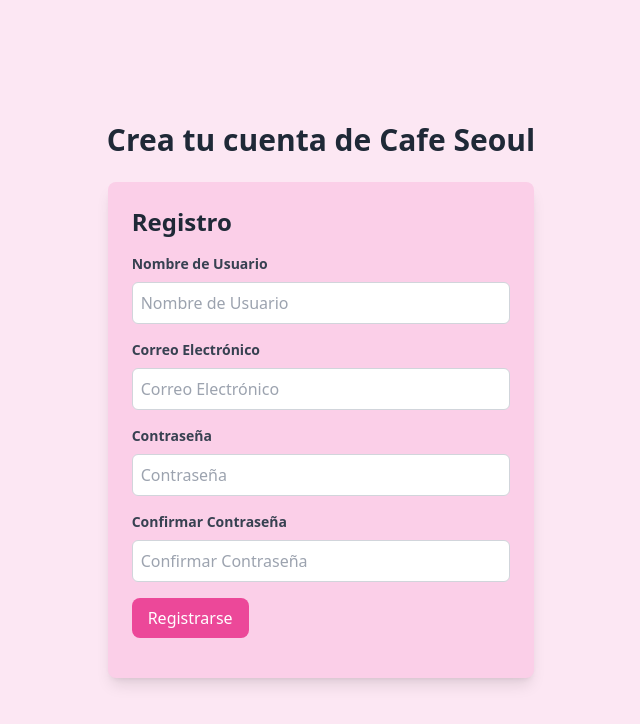
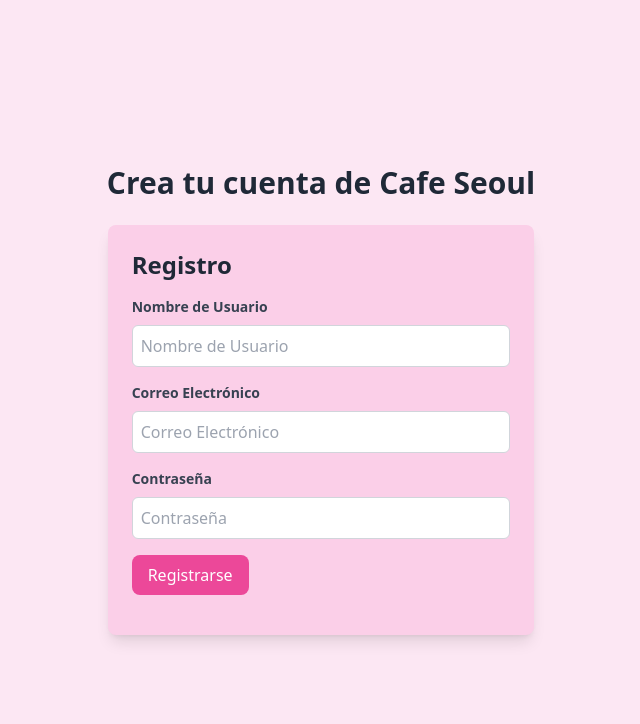
Before and after one commit to ErnestoDanielTafoyaMolina/cafe-seul, an Angular app: page /register in a window 1280 px wide. Shown: the top 724 px of the page, without its empty margins (319-959 px from the left). Built offline with nearby package versions, Linux system fonts and the light colour scheme.

Commit message:
formularios login/register
Creación de formularios para login y registro para conectarse con el Back. Genera un JWT en local storage y con ello permitirá proteger las rutas a futuro gracias al Token

```diff
--- a/src/app/pages/login/login.component.html
+++ b/src/app/pages/login/login.component.html
@@ -5,18 +5,18 @@
     <div class="w-1/3 bg-pink-200 p-6 rounded-lg shadow-lg">
         <h2 class="text-2xl font-semibold mb-4">Iniciar Sesión</h2>
 
-        <form>
+        <form [formGroup]="formulario" (ngSubmit)="onSubmit()">
             <div class="mb-4">
                 <label class="block text-gray-700 text-sm font-bold mb-2" for="email">Correo Electrónico</label>
-                <input class="w-full border border-gray-300 p-2 rounded-md" type="email" id="email" name="email" placeholder="Correo Electrónico" required>
+                <input class="w-full border border-gray-300 p-2 rounded-md" type="email" id="email" name="email" placeholder="Correo Electrónico" required formControlName="email">
             </div>
             <div class="mb-4">
                 <label class="block text-gray-700 text-sm font-bold mb-2" for="password">Contraseña</label>
-                <input class="w-full border border-gray-300 p-2 rounded-md" type="password" id="password" name="password" placeholder="Contraseña" required>
+                <input class="w-full border border-gray-300 p-2 rounded-md" type="password" id="password" name="password" placeholder="Contraseña" required formControlName="password">
             </div>
 
             <div class="flex items-center justify-between mb-4">
-                <!-- Cambia el color del botón a rosa más fuerte -->
+                <!-- El botón -->
                 <button class="bg-pink-500 text-white p-2 px-4 rounded-lg hover:bg-pink-600" type="submit">Iniciar Sesión</button>
                 <a class="text-blue-500 hover:underline" href="#">¿Olvidaste tu contraseña?</a>
             </div>
--- a/src/app/pages/login/login.component.ts
+++ b/src/app/pages/login/login.component.ts
@@ -1,4 +1,6 @@
-import { Component } from '@angular/core';
+import { UsersService } from './../../services/users.service';
+import { Component, inject } from '@angular/core';
+import { FormControl, FormGroup } from '@angular/forms';
 
 @Component({
   selector: 'app-login',
@@ -6,5 +8,19 @@
   styleUrls: ['./login.component.css']
 })
 export class LoginComponent {
+  formulario: FormGroup;
+
+  UsersService = inject(UsersService);
+  constructor(){
+    this.formulario = new FormGroup({
+      email: new FormControl(),
+      password: new FormControl()
+    });
+  }
+
+  async onSubmit(){
+    const response = await this.UsersService.login(this.formulario.value);
+    console.log(response);
+  }
 
 }
--- a/src/app/pages/register/register.component.html
+++ b/src/app/pages/register/register.component.html
@@ -4,29 +4,24 @@
 
     <div class="w-1/3 bg-pink-200 p-6 rounded-lg shadow-lg">
         <h2 class="text-2xl font-semibold mb-4 text-gray-800">Registro</h2>
-
-        <form>
+        <!--Inicio del formulario de registro-->
+        <form [formGroup]="formulario" (ngSubmit)="onSubmit">
             <div class="mb-4">
                 <label class="block text-gray-700 text-sm font-bold mb-2" for="username">Nombre de Usuario</label>
-                <input class="w-full border border-gray-300 p-2 rounded-md" type="text" id="username" name="username" placeholder="Nombre de Usuario" required>
+                <input class="w-full border border-gray-300 p-2 rounded-md" type="text" id="username" name="username" placeholder="Nombre de Usuario" required formControlName="username">
             </div>
-            <div class="mb-4">
-                <label class="block text-gray-700 text-sm font-bold mb-2" for="email">Correo Electrónico</label>
-                <input class="w-full border border-gray-300 p-2 rounded-md" type="email" id="email" name="email" placeholder="Correo Electrónico" required>
+            <div class=" mb-4 ">
+                <label class="block text-gray-700 text-sm font-bold mb-2 " for="email ">Correo Electrónico</label>
+                <input class="w-full border border-gray-300 p-2 rounded-md " type="email " id="email " name="email " placeholder="Correo Electrónico " required formControlName="email">
             </div>
 
-            <div class="mb-4">
-                <label class="block text-gray-700 text-sm font-bold mb-2" for="password">Contraseña</label>
-                <input class="w-full border border-gray-300 p-2 rounded-md" type="password" id="password" name="password" placeholder="Contraseña" required>
+            <div class="mb-4 ">
+                <label class="block text-gray-700 text-sm font-bold mb-2 " for="password ">Contraseña</label>
+                <input class="w-full border border-gray-300 p-2 rounded-md " type="password" id="password " name="password " placeholder="Contraseña " required formControlName="password">
             </div>
 
-            <div class="mb-4">
-                <label class="block text-gray-700 text-sm font-bold mb-2" for="confirmPassword">Confirmar Contraseña</label>
-                <input class="w-full border border-gray-300 p-2 rounded-md" type="password" id="confirmPassword" name="confirmPassword" placeholder="Confirmar Contraseña" required>
-            </div>
-
-            <div class="flex items-center justify-between mb-4">
-                <button class="bg-pink-500 text-white p-2 px-4 rounded-lg hover:bg-pink-600" type="submit">Registrarse</button>
+            <div class="flex items-center justify-between mb-4 ">
+                <button class="bg-pink-500 text-white p-2 px-4 rounded-lg hover:bg-pink-600 " type="submit ">Registrarse</button>
             </div>
         </form>
     </div>
--- a/src/app/pages/register/register.component.ts
+++ b/src/app/pages/register/register.component.ts
@@ -1,4 +1,6 @@
-import { Component } from '@angular/core';
+import { UsersService } from './../../services/users.service';
+import { Component, inject } from '@angular/core';
+import { FormGroup, FormControl } from '@angular/forms';
 
 @Component({
   selector: 'app-register',
@@ -7,4 +9,20 @@
 })
 export class RegisterComponent {
 
+  formulario: FormGroup;
+  UsersService = inject(UsersService);
+
+  constructor() {
+    this.formulario = new FormGroup({
+      username: new FormControl(),
+      email: new FormControl(),
+      password: new FormControl()
+    })
+  }
+
+  async onSubmit(){
+    const response = await this.UsersService.register(this.formulario.value);
+    console.log(response);
+  }
+
 }
--- /dev/null
+++ b/src/app/services/users.service.ts
@@ -0,0 +1,29 @@
+import { HttpClient } from '@angular/common/http';
+import { Injectable, inject } from '@angular/core';
+import { firstValueFrom } from 'rxjs'
+
+
+@Injectable({
+  providedIn: 'root'
+})
+export class UsersService {
+
+  private httpClient = inject(HttpClient);
+  private baseUrl: string;
+
+  constructor() {
+    this.baseUrl = 'http://localhost:8150/api';
+   }
+
+  register(formValue: any){
+    return firstValueFrom(
+      this.httpClient.post<any>(`${this.baseUrl}/register`, formValue)
+    )
+  }
+
+  login(formValue: any){
+    return firstValueFrom(
+      this.httpClient.post<any>(`${this.baseUrl}/login`, formValue)
+    )
+  }
+}
```
Also changed, not shown: src/app/app.module.ts (+10 -1 lines).
